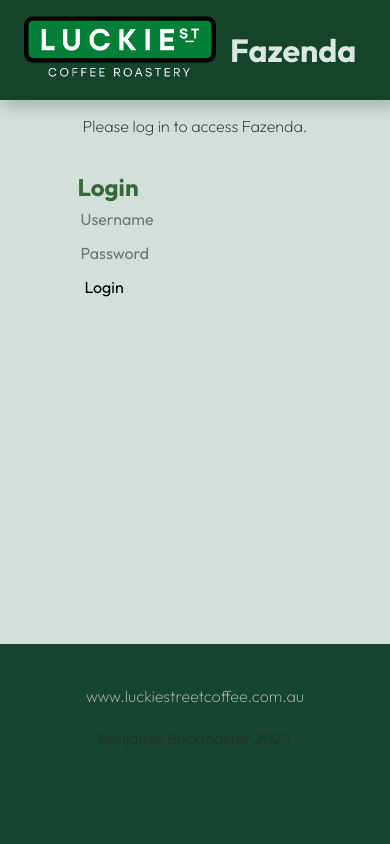
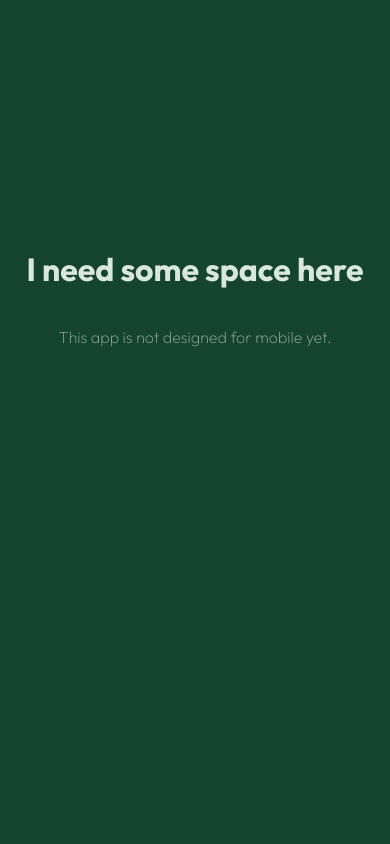
Before and after one commit to benjaminbuckmaster/fazenda, a Django app: page / in a window 390 px wide. Run offline with Django 5.2, Linux system fonts and the light colour scheme.

Commit message:
added alert for mobile

```diff
--- a/inventory/static/css/style.css
+++ b/inventory/static/css/style.css
@@ -5,6 +5,18 @@ html {
     font-weight: 100;
     color: rgb(43, 43, 43);
     font-weight: 200;
+}
+
+#width-too-narrow {
+    display: none;
+    position:fixed;
+    padding:0;
+    margin:0;
+    top:0;
+    left:0;
+    width: 100%;
+    height: 100%;
+    background-color: rgb(20, 69, 44);
 }
 
 body {
@@ -65,6 +77,18 @@ ul {
     background-color: rgb(20, 69, 44);
     height: 100px;
     box-shadow: 5px 5px 15px 2px rgba(0,0,0,0.2);
+}
+
+.middle-of-screen {
+    display: flex;
+    flex-direction: column;
+    align-items: center;
+    justify-content: center;
+    height: 70vh;
+}
+
+.middle-of-screen p {
+    color: rgba(255, 255, 255, 0.5);
 }
 
 #nav-container {
@@ -230,3 +254,9 @@ input::-webkit-inner-spin-button {
     text-align: center;
     text-decoration: none;
 }
+
+@media only screen and (max-width: 1150px) {
+    #width-too-narrow {
+        display: block;
+    }
+  }
--- a/inventory/templates/base.html
+++ b/inventory/templates/base.html
@@ -11,6 +11,12 @@
     <title>LSC Fazenda</title>
 </head>
 <body>
+    <div id="width-too-narrow">
+        <div class="middle-of-screen">
+            <h1>I need some space here</h1>
+            <p>This app is not designed for mobile yet.</p>
+        </div>
+    </div>
     <header>
         <nav class="navbar">
             <div id="nav-container">
```
